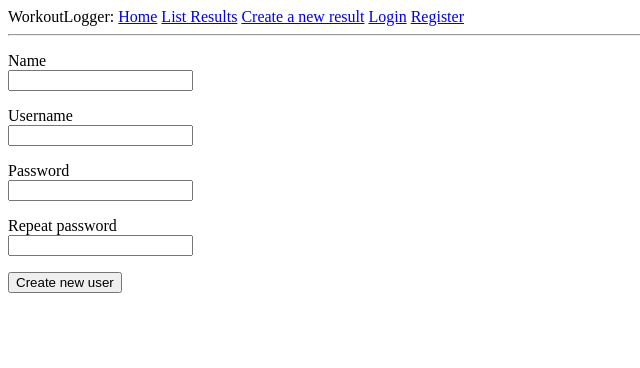
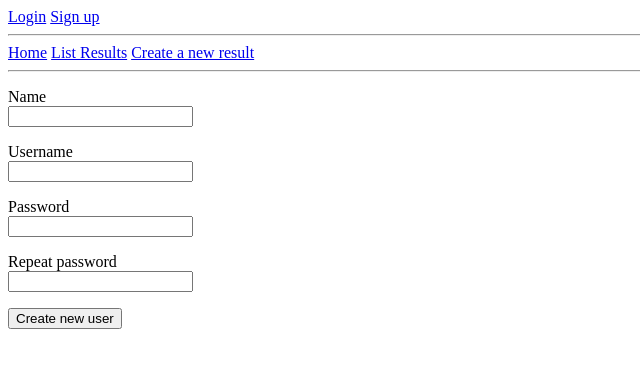
Before and after one commit to korolainenriikka/WorkoutLogger-tsoha, a Flask app: page /auth/register in a window 1280 px wide. Shown: the top 368 px of the page, without its empty margins (0-640 px from the left). Run offline with Flask 2, Linux system fonts and the light colour scheme.

Commit message:
luotiin uloskirjautumisen funktiot ym.

```diff
--- a/application/auth/views.py
+++ b/application/auth/views.py
@@ -21,6 +21,10 @@ def auth_login():
 
     return redirect(url_for("index"))
 
+@app.route("/auth/logout", methods = ["GET", "POST"])
+def auth_logout():
+    return redirect("/")
+
 @app.route("/auth/register", methods = ["GET", "POST"])
 def auth_register():
     if request.method == "GET":
--- a/application/templates/layout.html
+++ b/application/templates/layout.html
@@ -7,17 +7,19 @@
 
   <body>
     {% if current_user.is_authenticated %}
-    <p>
+    <div>
       Kirjautunut nimellä {{ current_user.name }}
-    </p>
+      <a href="{{ url_for('auth_logout') }}">Logout</a>
+    </div>
+    {% else %}
+      <a href="{{ url_for('auth_login') }}">Login</a>
+      <a href="{{ url_for('auth_register') }}">Sign up</a>
     {% endif %}
+    <hr>
     <div>
-      WorkoutLogger:
       <a href="/">Home</a>
       <a href="{{ url_for('results_list') }}">List Results</a>
       <a href="{{ url_for('results_create') }}">Create a new result</a>
-      <a href="{{ url_for('auth_login') }}">Login</a>
-      <a href="{{ url_for('auth_register') }}">Register</a>
     </div>
     <hr>
     <div>
```
Also changed, not shown: README.md.
